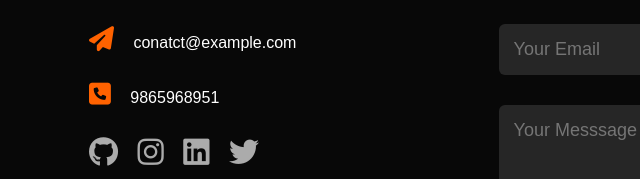
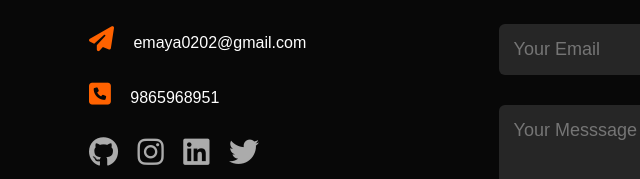
Before and after one commit to emaya0628/emaya_portfolio, a plain HTML site: page index.html in a window 1280 px wide. Shown: the part 2466-2645 px from the top of the page, 39-679 px from the left. Drawn offline with Linux system fonts and the light colour scheme.

Commit message:
Update index.html

```diff
--- a/index.html
+++ b/index.html
@@ -140,7 +140,7 @@
         <div class="row">
             <div class="contact-left">
                 <h1 class="sub-title">Contact Me</h1>
-                <p><i class="fa-solid fa-paper-plane"></i> conatct@example.com</p>
+                <p><i class="fa-solid fa-paper-plane"></i> emaya0202@gmail.com</p>
                 <p> <i class="fa-sharp fa-solid fa-square-phone"></i> 9865968951</p>
                 <div class="social-icons">
                    <a href="https://github.com/emaya0628"><i class="fa-brands fa-github"></i></i></a>
```
